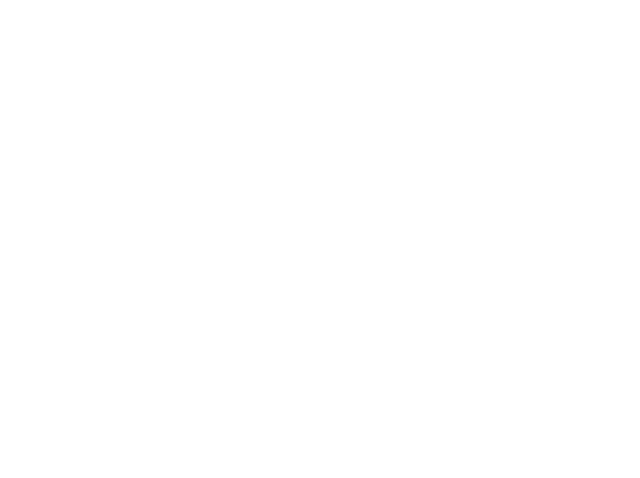
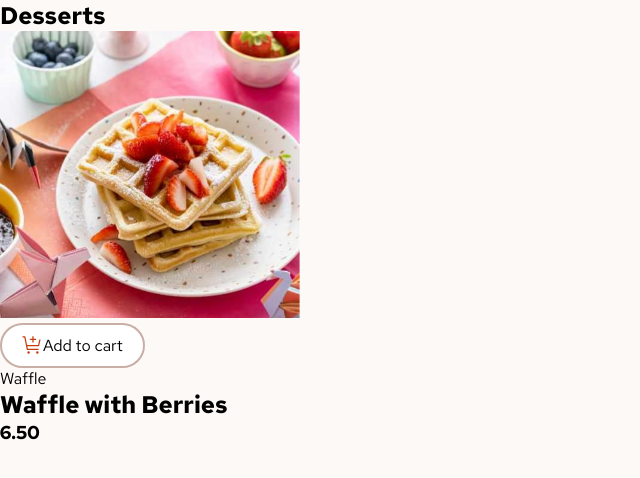
Before and after one commit to mladen-lukic111/product_cart, a plain HTML site: page index.html in a window 1280 px wide. Shown: the whole page, without its empty margins (0-640 px from the left). Drawn offline with Linux system fonts and the light colour scheme.

Commit message:
Finished base styling. Created one item product as a base example.

```diff
--- /dev/null
+++ b/css/style.css
@@ -0,0 +1,59 @@
+@import url('https://fonts.googleapis.com/css2?family=Red+Hat+Text:ital,wght@0,300..700;1,300..700&display=swap');
+
+* {
+    box-sizing: border-box;
+    margin: 0;
+    padding: 0;
+}
+
+:root {
+
+    /* Font */
+    --main-font: "Red Hat Text", sans-serif;
+
+    /* Font size */
+
+    --font-size: 16px;
+
+    /* Colors */
+    --red: hsl(14, 86%, 42%);
+    --green: hsl(159, 69%, 38%);
+    --rose50: hsl(20, 50%, 98%);
+    --rose100: hsl(13, 31%, 94%);
+    --rose300: hsl(14, 25%, 72%);
+    --rose400: hsl(7, 20%, 60%);
+    --rose500: hsl(12, 20%, 44%);
+    --rose900: hsl(14, 65%, 9%);
+
+}
+
+body {
+    font-family: var(--main-font);
+    font-size: var(--font-size);
+    background-color: var(--rose50);
+}
+
+button {
+    font-family: var(--main-font);
+    font-size: var(--font-size);
+    background-color: #fff;
+    border: 2px solid var(--rose300);
+    padding: 10px 20px;
+    border-radius: 50px;
+}
+
+button > img {
+    float: left;
+}
+
+/* Grid wrapper */
+.grid-wrapper {
+    display: grid;
+    grid-template-columns: repeat(3, 1fr);
+    grid-template-rows: auto;
+}
+.grid-item .dessert-image {
+    width: 100%;
+    max-width: 300px;
+    height: auto;
+}
--- a/index.html
+++ b/index.html
@@ -5,11 +5,39 @@
   <meta name="viewport" content="width=device-width, initial-scale=1.0"> <!-- displays site properly based on user's device -->
 
   <link rel="icon" type="image/png" sizes="32x32" href="./assets/images/favicon-32x32.png">
+  <link rel="stylesheet" href="./css/style.css">
 
   <title>Frontend Mentor | Product list with cart</title>
 
 </head>
 <body>
 
+
+  <section>
+
+    <h1>Desserts</h1>
+
+    <div class="grid-wrapper">
+
+      <div class="grid-item">
+        <div class="img-btn-holder">
+          <img src="assets/images/image-waffle-desktop.jpg" alt="Waffle" class="dessert-image"/>
+          <button><img src="assets/images/icon-add-to-cart.svg">Add to cart</button>
+        </div>
+
+        <div class="desc">
+          <p class="dessert-category">Waffle</p>
+          <h2 class="dessert-name">Waffle with Berries</h2>
+          <h3 class="price">6.50</h3>
+        </div>
+      </div>
+
+
+
+    </div>
+
+  </section>
+
+
 </body>
 </html>
```
Also changed, not shown: js/script.js (added).
